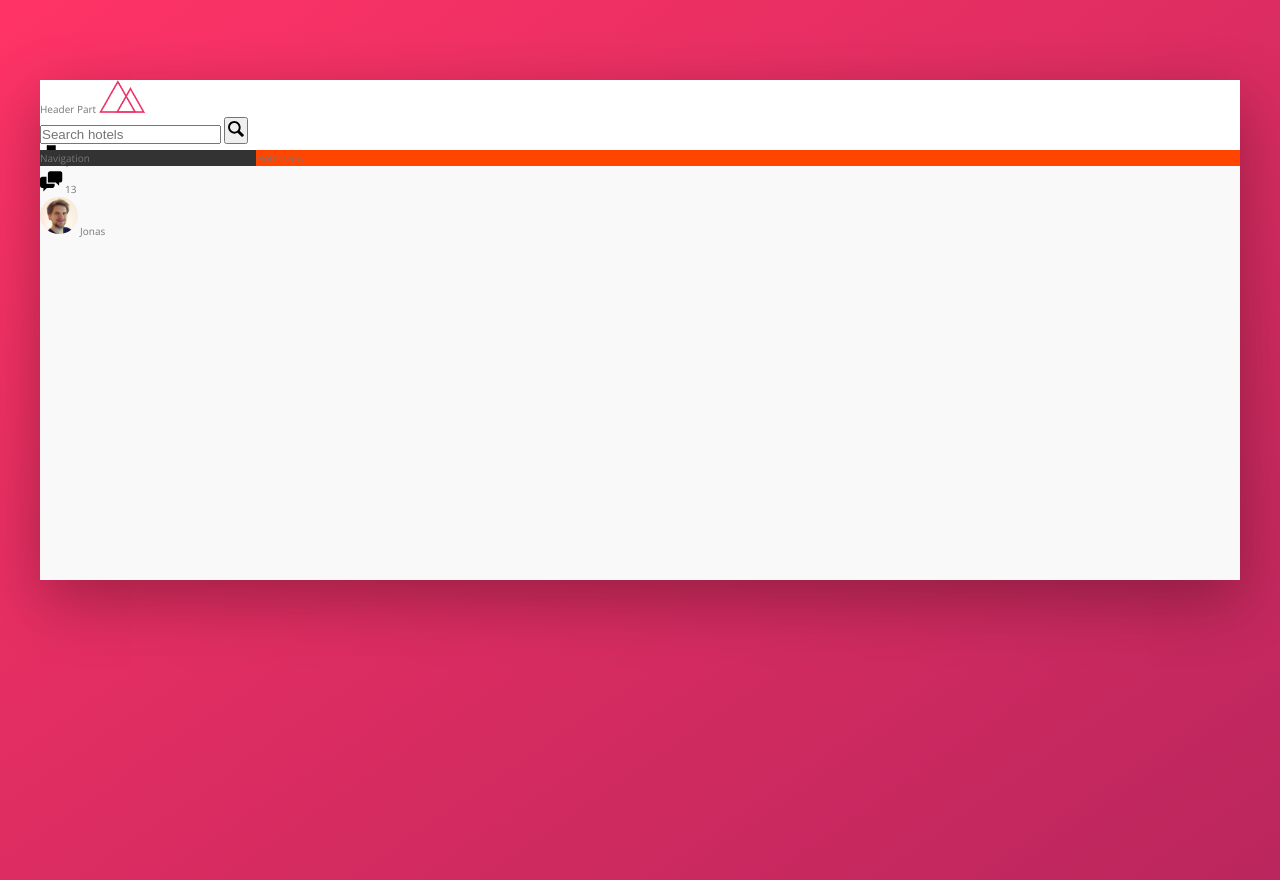
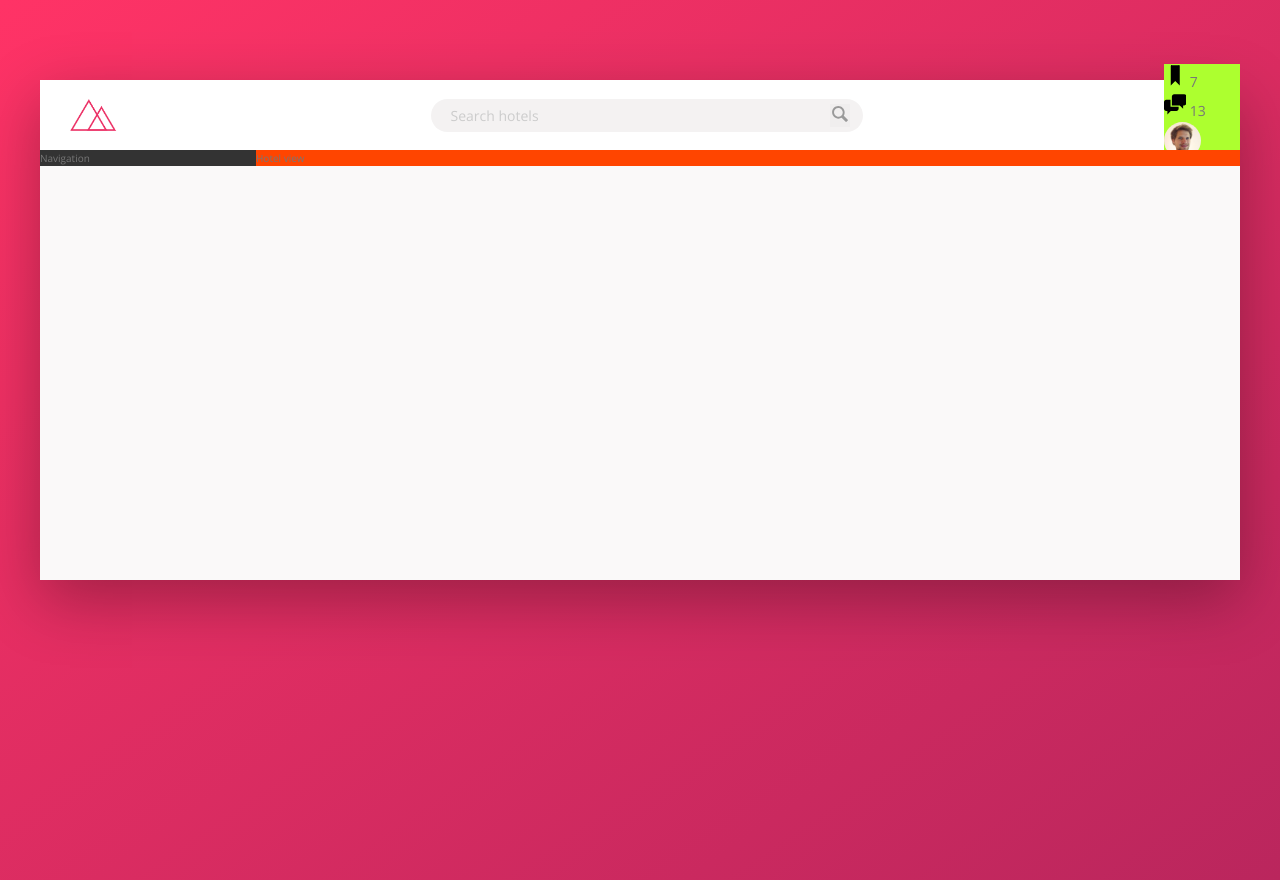
Before and after one commit to GabrielFalcom/Trillo, a website: page index.html in a window 1280 px wide. Drawn offline with nearby package versions, Linux system fonts and the light colour scheme.

Commit message:
adding style to search box

```diff
--- a/index.html
+++ b/index.html
@@ -13,11 +13,10 @@
     <body>
         <div class="container">
             <header class="header">
-                Header Part
                 <img src="img/logo.png" alt="trillo logo" class="logo">
 
                 <form action="#" class="search">
-                    <input type="text" class="serch__input" placeholder="Search hotels" />
+                    <input type="text" class="search__input" placeholder="Search hotels" />
                     <button class="search__button">
                         <svg class="search__icon">
                             <use xlink:href="img/sprite.svg#icon-magnifying-glass"/>
--- a/sass/_component.scss
+++ b/sass/_component.scss
@@ -2,22 +2,64 @@
 // LOGO
 .logo {
     height: 3.25rem;
+    margin-left: 3rem;
 }
 
 ////////////////////////////////////////////////
 // SEARCH
 .search {
+    flex: 0 0 40%;
+
+    display: flex;
+    align-items: center;
+    justify-content: center;
+
+
+
     &__input {
+        font-family: inherit;
+        font-size: inherit;
+        background-color: var(--color-grey-light-2);
+        border: none;
+        padding: .7rem 2rem;
+        border-radius: 40px;
+        width: 90%;
+        transition: background-color .2s, width .2s;
+        margin-right: -3.25rem;
 
+        &:focus {
+            outline: none;
+            width: 100%;
+            background-color: var(--color-grey-light-3);
+        }
+
+        &::-webkit-input-placeholder {
+            font-weight: 100;
+            color: var(--color-grey-light-4);
+        }
+    }
+
+    &__input:focus &__buton {
+        background-color: var(--color-grey-light-3);
     }
 
     &__button {
+        border: none;
+        background-color: var(--color-grey-light-3);
 
+        &:focus {
+            outline: none;
+        }
+
+        &:active {
+            transform: translateY(2px);
+        }
     }
 
     &__icon {
         height: 2rem;
         width: 2rem;
+        fill: var(--color-grey-dark-3);
     }
 }
 
@@ -25,6 +67,7 @@
 ////////////////////////////////////////////////
 // USER NAVIGATION
 .user-nav {
+    background-color: greenyellow;
     &__icon-box {
 
     }
--- a/sass/_layout.scss
+++ b/sass/_layout.scss
@@ -8,9 +8,14 @@
 }
 
 .header {
+    font-size: 1.4rem;
     height: 7rem;
     background-color: #fff;
     border-bottom: var(--color-grey-light-2);
+
+    display: flex;
+    justify-content: space-between;
+    align-items: center;
 }
 
 .content {
```
Also changed, not shown: css/style.css.
